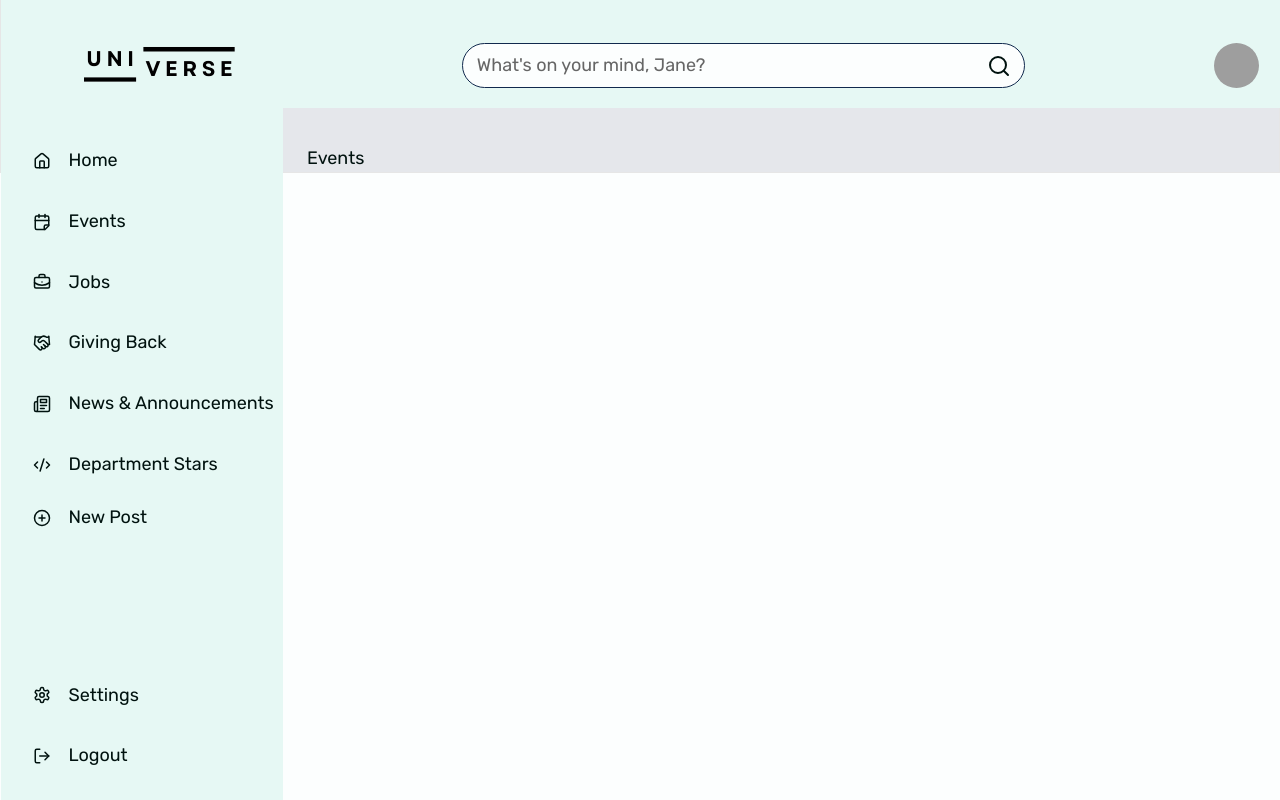
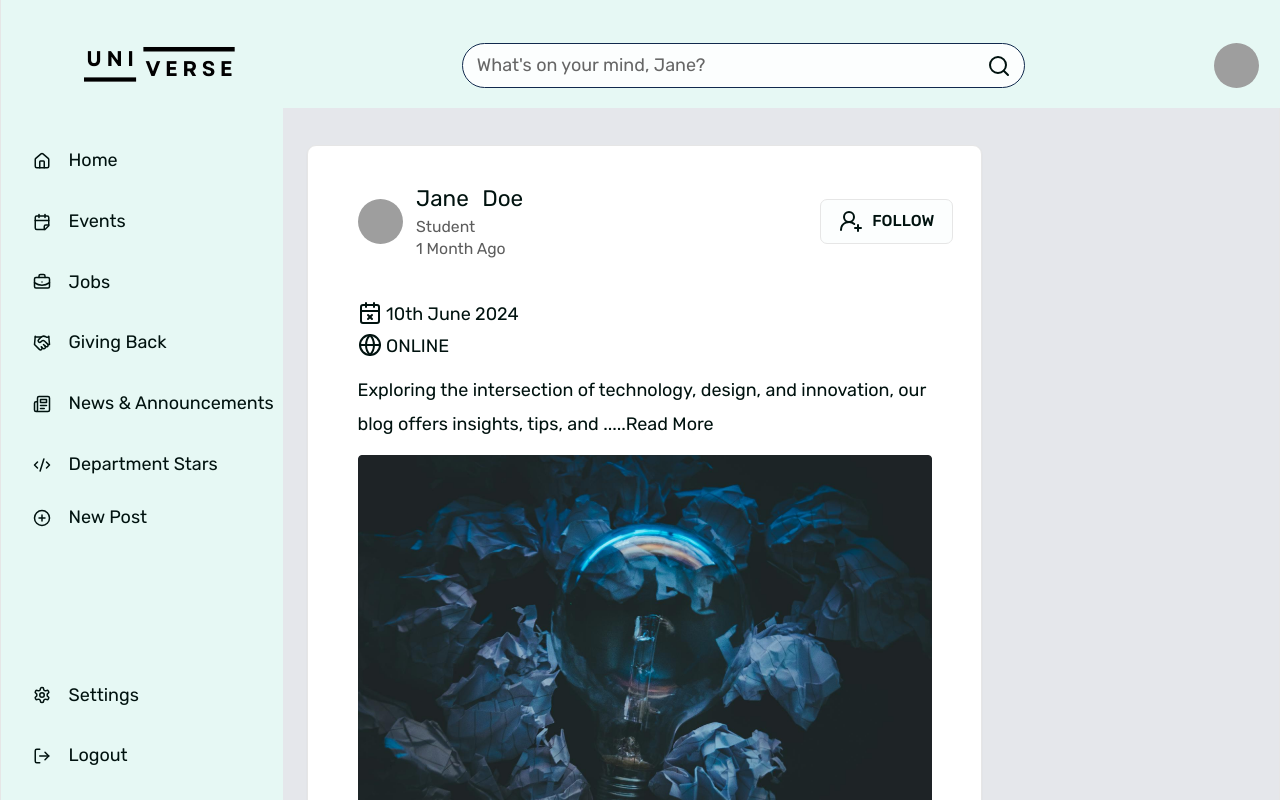
Before and after one commit to ngure1/UniVerse_frontend, a Next.js app: page /events in a window 1280 px wide. Shown: the top 800 px of the page. Built offline with nearby package versions, Linux system fonts and the light colour scheme; grey boxes are pictures that could not be loaded.

Commit message:
Events Card

```diff
--- a/src/app/(core)/events/page.jsx
+++ b/src/app/(core)/events/page.jsx
@@ -1,7 +1,25 @@
 import React from "react";
-
+import PostCard from "@/components/ui/MyComponents/PostCard";
+import PostImage from "@/../public/images/postImage.png";
 const Events = () => {
-	return <div>Events</div>;
+	return (
+		<div>
+			<PostCard
+				first_name="Jane"
+				last_name="Doe"
+				forEvents
+				isOnline
+				address="JKUAT"
+				event_date="10th June 2024"
+				type="Student"
+				pfpImage={"images/ProfilePic.jpeg"}
+				date="1 Month Ago"
+				content="Exploring the intersection of technology, design, and innovation, our blog offers insights, tips, and  .....Read More"
+				postImage={PostImage}
+				size="small"
+			/>
+		</div>
+	);
 };
 
 export default Events;
--- a/src/components/ui/MyComponents/PostCard.jsx
+++ b/src/components/ui/MyComponents/PostCard.jsx
@@ -15,6 +15,10 @@ import {
 	MessageSquareMore,
 	Bookmark,
 	VerifiedIcon,
+	CalendarX,
+	Globe,
+	MapPin,
+	UserRoundPlus,
 } from "lucide-react";
 import Image from "next/image";
 import AvatarProfile from "./AvatarProfile";
@@ -29,6 +33,10 @@ export default function PostCard({
 	content,
 	postImage,
 	isVerified,
+	event_date,
+	isOnline,
+	address,
+	forEvents,
 }) {
 	return (
 		<Card className="flex w-[37.5rem] min-w-[21.25rem] py-[0.5rem] px-[1.25rem] flex-col justify-center items-start gap-[0.75rem] rounded-[0.5rem] bg-white">
@@ -39,7 +47,6 @@ export default function PostCard({
 						first_name={first_name}
 						last_name={last_name}
 					/>
-
 					<div className="flex flex-col justify-center items-start gap-[-0.75rem]">
 						<div className="flex items-center gap-[0.75rem]">
 							<p className="body-text">{first_name}</p>
@@ -53,13 +60,36 @@ export default function PostCard({
 								/>
 							)}
 						</div>
-						<p className="body-sm">{type}</p>
-						<p className="body-sm">{date}</p>
+						<p className="text-sm muted">{type}</p>
+						<p className="text-sm muted">{date}</p>
 					</div>
+					<Button
+						variant="outline"
+						className="ml-[15.75rem] gap-2">
+						<UserRoundPlus />
+						FOLLOW
+					</Button>
 				</div>
 			</CardHeader>
 			<CardContent>
 				<div className="flex flex-col items-start gap-[0.75rem] self-stretch">
+					{forEvents && (
+						<div className="">
+							<p className="inline-flex gap-1">
+								<CalendarX />
+								{event_date}
+							</p>
+							{isOnline ? (
+								<p className="flex gap-1">
+									<Globe /> ONLINE
+								</p>
+							) : (
+								<p className="flex gap-1">
+									<MapPin /> {address}
+								</p>
+							)}
+						</div>
+					)}
 					<div className="self-stretch ">
 						<p className="body-md">{content}</p>
 					</div>
@@ -69,6 +99,13 @@ export default function PostCard({
 							alt="Post Image"
 						/>
 					</div>
+					{forEvents && (
+						<Button
+							className="w-full"
+							variant="secondary">
+							Register
+						</Button>
+					)}
 				</div>
 			</CardContent>
 			<CardFooter className="flex justify-between items-center self-stretch">
```
